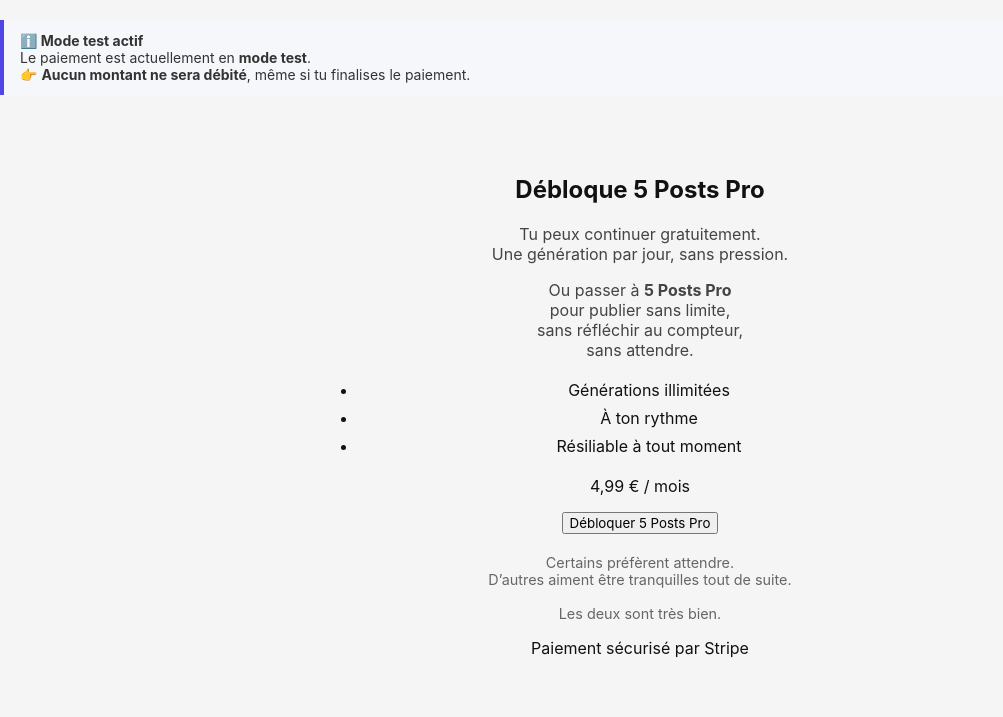
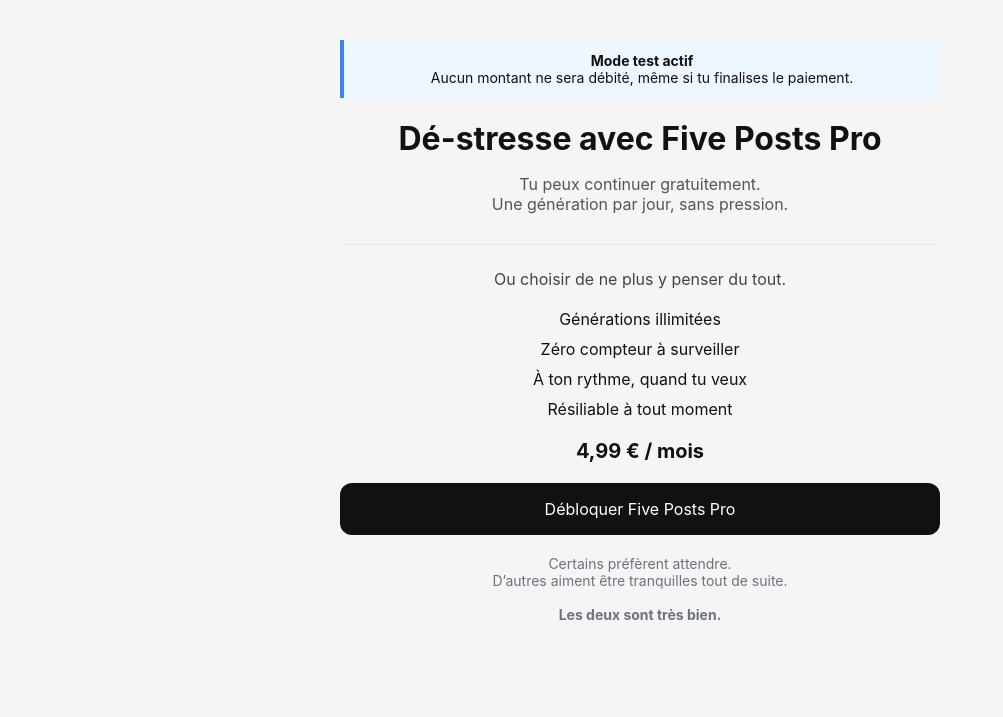
Before and after one commit to ju041984/five-posts, a website: page public/upgrade.html in a window 1280 px wide. Shown: the whole page, without its empty margins (0-1003 px from the left). Drawn offline with Linux system fonts and the light colour scheme.

Commit message:
PAGE_UPGRADE

```diff
--- a/public/style.css
+++ b/public/style.css
@@ -172,3 +172,38 @@
 font-size: 0.9em;
 color: #666;
 }
+
+.info-test {
+background: #eef6ff;
+border-left: 4px solid #3b82f6;
+padding: 12px;
+margin-bottom: 20px;
+font-size: 14px;
+}
+
+.divider {
+height: 1px;
+background: #e5e7eb;
+margin: 24px 0;
+}
+
+.pro-list {
+list-style: none;
+padding: 0;
+margin: 20px 0;
+}
+
+.pro-list li {
+margin-bottom: 10px;
+}
+
+.price {
+font-size: 20px;
+margin: 20px 0;
+}
+
+.note {
+font-size: 14px;
+color: #6b7280;
+margin-top: 20px;
+}
--- a/public/upgrade.html
+++ b/public/upgrade.html
@@ -2,70 +2,69 @@
 <html lang="fr">
 <head>
  <meta charset="UTF-8" />
-<title>Débloque 5 Posts Pro</title>
+ <title>Dé-stresse avec Five Posts Pro</title>
+ <meta name="viewport" content="width=device-width, initial-scale=1" />
  <link rel="stylesheet" href="style.css" />
 </head>
+
 <body>
-<div style="
-margin: 20px 0;
-padding: 12px 16px;
-background: #f5f7fa;
-border-left: 4px solid #4f46e5;
-font-size: 14px;
-color: #333;
-">
-<strong>ℹ️ Mode test actif</strong><br>
-Le paiement est actuellement en <strong>mode test</strong>.<br>
-👉 <strong>Aucun montant ne sera débité</strong>, même si tu finalises le paiement.
+<main class="container">
+
+ <!-- INFO MODE TEST -->
+ <div class="info-test">
+ <strong>Mode test actif</strong><br>
+ Aucun montant ne sera débité, même si tu finalises le paiement.
  </div>
-<main class="container">
+
  <div class="card">
 
-<h2>Débloque 5 Posts Pro</h2>
+ <h1>Dé-stresse avec Five Posts Pro</h1>
 
-<p class="pro-text">
+ <p class="subtitle">
  Tu peux continuer gratuitement.<br>
  Une génération par jour, sans pression.
  </p>
 
+ <div class="divider"></div>
+
  <p class="pro-text">
-Ou passer à <strong>5 Posts Pro</strong><br>
-pour publier sans limite,<br>
-sans réfléchir au compteur,<br>
-sans attendre.
+ Ou choisir de ne plus y penser du tout.
  </p>
 
  <ul class="pro-list">
-<li>Générations illimitées</li>
-<li>À ton rythme</li>
-<li>Résiliable à tout moment</li>
+ <li> Générations illimitées</li>
+ <li> Zéro compteur à surveiller</li>
+ <li> À ton rythme, quand tu veux</li>
+ <li> Résiliable à tout moment</li>
  </ul>
 
-<p class="price">4,99 € / mois</p>
+ <p class="price">
+ <strong>4,99 € / mois</strong>
+ </p>
 
-<button id="checkoutBtn" class="pro-btn">
-Débloquer 5 Posts Pro
+ <button id="checkoutBtn" class="primary">
+ Débloquer Five Posts Pro
  </button>
 
-<p class="pro-note">
+ <p class="note">
  Certains préfèrent attendre.<br>
  D’autres aiment être tranquilles tout de suite.<br><br>
-Les deux sont très bien.
-</p>
-
-<p class="secure">
-Paiement sécurisé par Stripe
+ <strong>Les deux sont très bien.</strong>
  </p>
 
  </div>
+
 </main>
 
 <script>
-document.getElementById("checkoutBtn").addEventListener("click", async () => {
+ const btn = document.getElementById("checkoutBtn");
+ if (btn) {
+ btn.addEventListener("click", async () => {
  const res = await fetch("/create-checkout-session", { method: "POST" });
  const data = await res.json();
-window.location.href = data.url;
+ if (data.url) window.location.href = data.url;
  });
+ }
 </script>
 
 </body>
```
Lines whose indentation alone changed are shown as unchanged.
